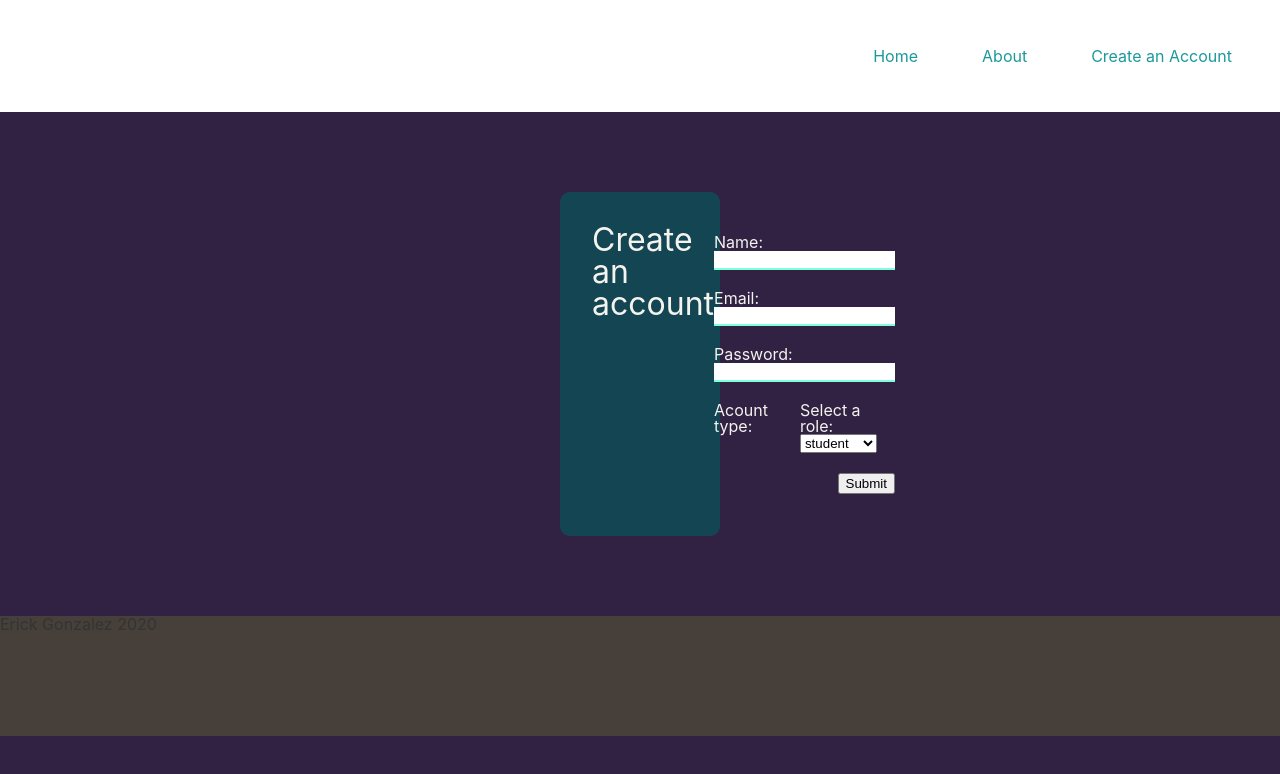
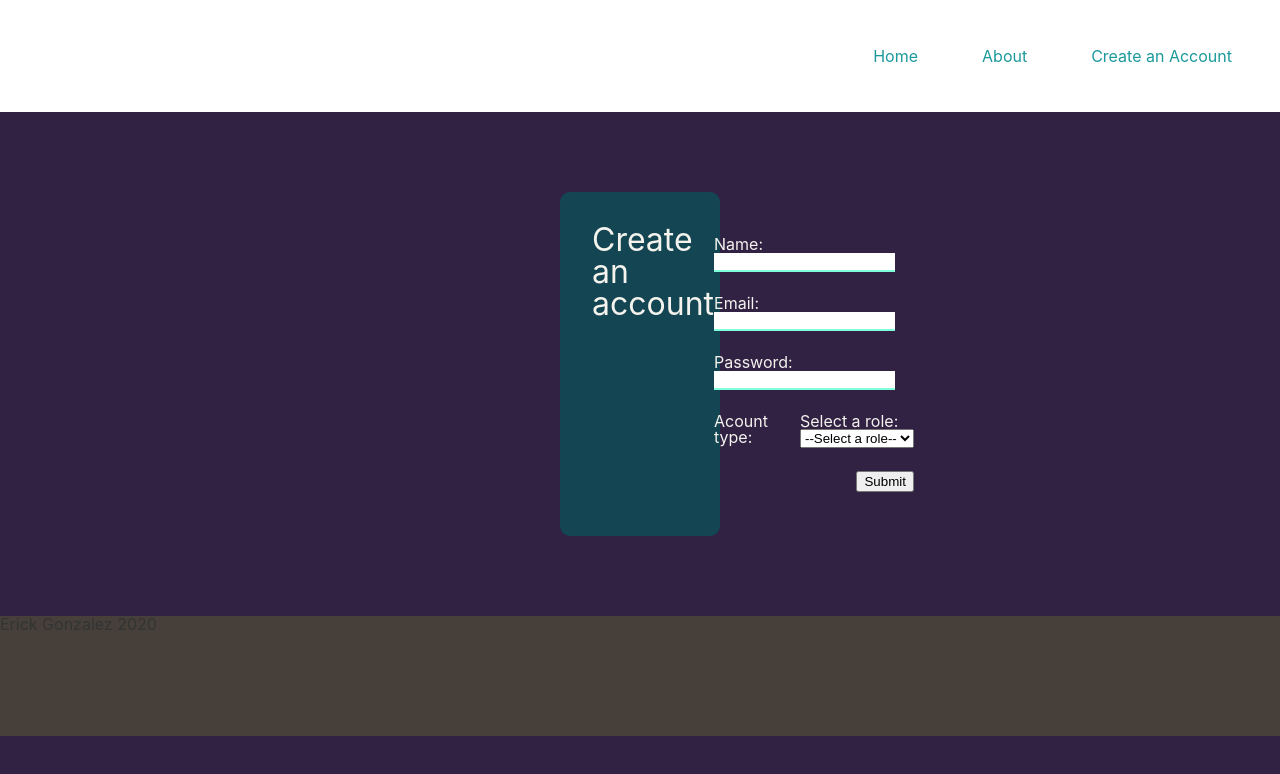
Before and after one commit to eg180/school-in-the-cloud, a React (Create React App) app: page /signup in a window 1280 px wide. Shown: the top 774 px of the page. Built offline with nearby package versions, Linux system fonts and the light colour scheme.

Commit message:
updated select dropdown menu to fix issue with student not being selected

```diff
--- a/src/components/SignUp.js
+++ b/src/components/SignUp.js
@@ -121,6 +121,7 @@ const SignUp = (props) => {
                         <div>
                             <label htmlFor="acctype">Select a role:</label>
                             <select name="role" id="role" onChange={handleChange}>
+                                <option value="">--Select a role--</option>
                                 <option value="student">student</option>
                                 <option value="volunteer">volunteer</option>
                                 <option value="admin">admin</option>
```
